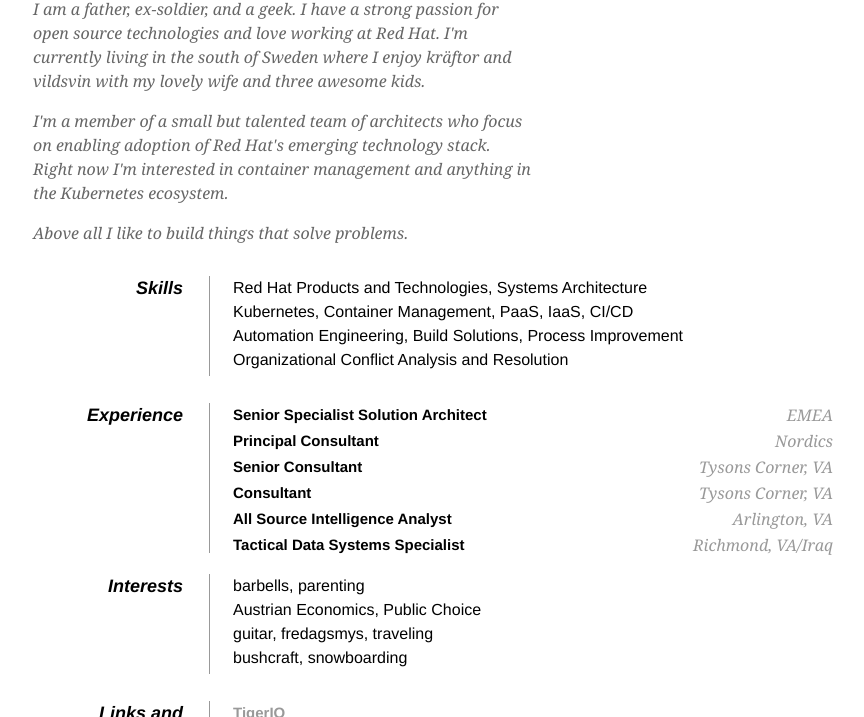
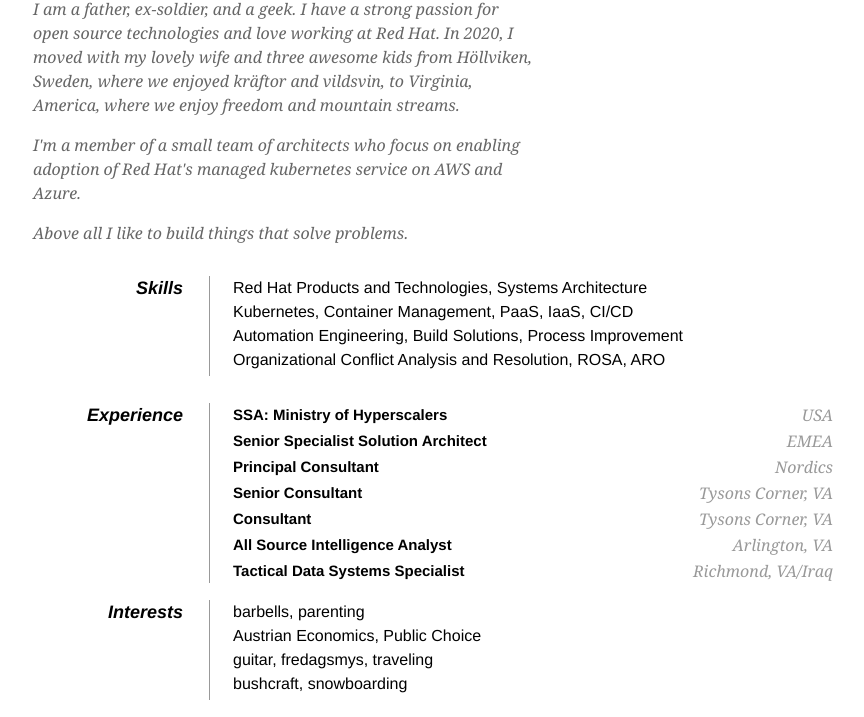
Before and after one commit to krain-arnold/krainarnold.com, a plain HTML site: page index.html in a window 1280 px wide. Shown: the part 383-1100 px from the top of the page, without its empty margins (207-1071 px from the left). Drawn offline with Linux system fonts and the light colour scheme.

Commit message:
update 2020 move

```diff
--- a/index.html
+++ b/index.html
@@ -30,7 +30,7 @@
         #objective p { font-family: Georgia, Serif; font-style: italic; color: #666; }
         dt { font-style: italic; font-weight: bold; font-size: 18px; text-align: right; padding: 0 26px 0 0; width: 150px; float: left; height: 100px; border-right: 1px solid #999;  }
         du { font-style: italic; font-weight: bold; font-size: 18px; text-align: right; padding: 0 26px 0 0; width: 150px; float: left; height: 125px; border-right: 1px solid #999;  }
-        dv { font-style: italic; font-weight: bold; font-size: 18px; text-align: right; padding: 0 26px 0 0; width: 150px; float: left; height: 150px; border-right: 1px solid #999;  }
+        dv { font-style: italic; font-weight: bold; font-size: 18px; text-align: right; padding: 0 26px 0 0; width: 150px; float: left; height: 180px; border-right: 1px solid #999;  }
         dd { width: 600px; float: right; }
         dd.clear { float: none; margin: 0; height: 15px; }
      </style>
@@ -68,11 +68,11 @@
 
         <div id="objective">
             <p>
-                I am a father, ex-soldier, and a geek. I have a strong passion for open source technologies and love working at Red Hat. I'm currently living in the south of Sweden where I enjoy kräftor and vildsvin with my lovely wife and three awesome kids.
+                I am a father, ex-soldier, and a geek. I have a strong passion for open source technologies and love working at Red Hat. In 2020, I moved with my lovely wife and three awesome kids from Höllviken, Sweden, where we enjoyed kräftor and vildsvin, to Virginia, America, where we enjoy freedom and mountain streams.
             </p>
 
 			<p>
-				I'm a member of a small but talented team of architects who focus on enabling adoption of Red Hat's emerging technology stack. Right now I'm interested in container management and anything in the Kubernetes ecosystem.
+			       I'm a member of a small team of architects who focus on enabling adoption of Red Hat's managed kubernetes service on AWS and Azure.
 			<p>
 				Above all I like to build things that solve problems.
 			</p>
@@ -89,13 +89,14 @@
                 <p>Red Hat Products and Technologies, Systems Architecture<br/>
                 Kubernetes, Container Management, PaaS, IaaS, CI/CD<br/>
                 Automation Engineering, Build Solutions, Process Improvement<br/>
-                Organizational Conflict Analysis and Resolution</p>
+                Organizational Conflict Analysis and Resolution, ROSA, ARO</p>
             </dd>
 
             <dd class="clear"></dd>
 
             <dv>Experience</dv>
             <dd>
+	        <h2>SSA: Ministry of Hyperscalers <span>USA</span></h2>
                 <h2>Senior Specialist Solution Architect <span>EMEA</span></h2>
                 <h2>Principal Consultant <span>Nordics</span></h2>
                 <h2>Senior Consultant <span>Tysons Corner, VA</span></h2>
```
